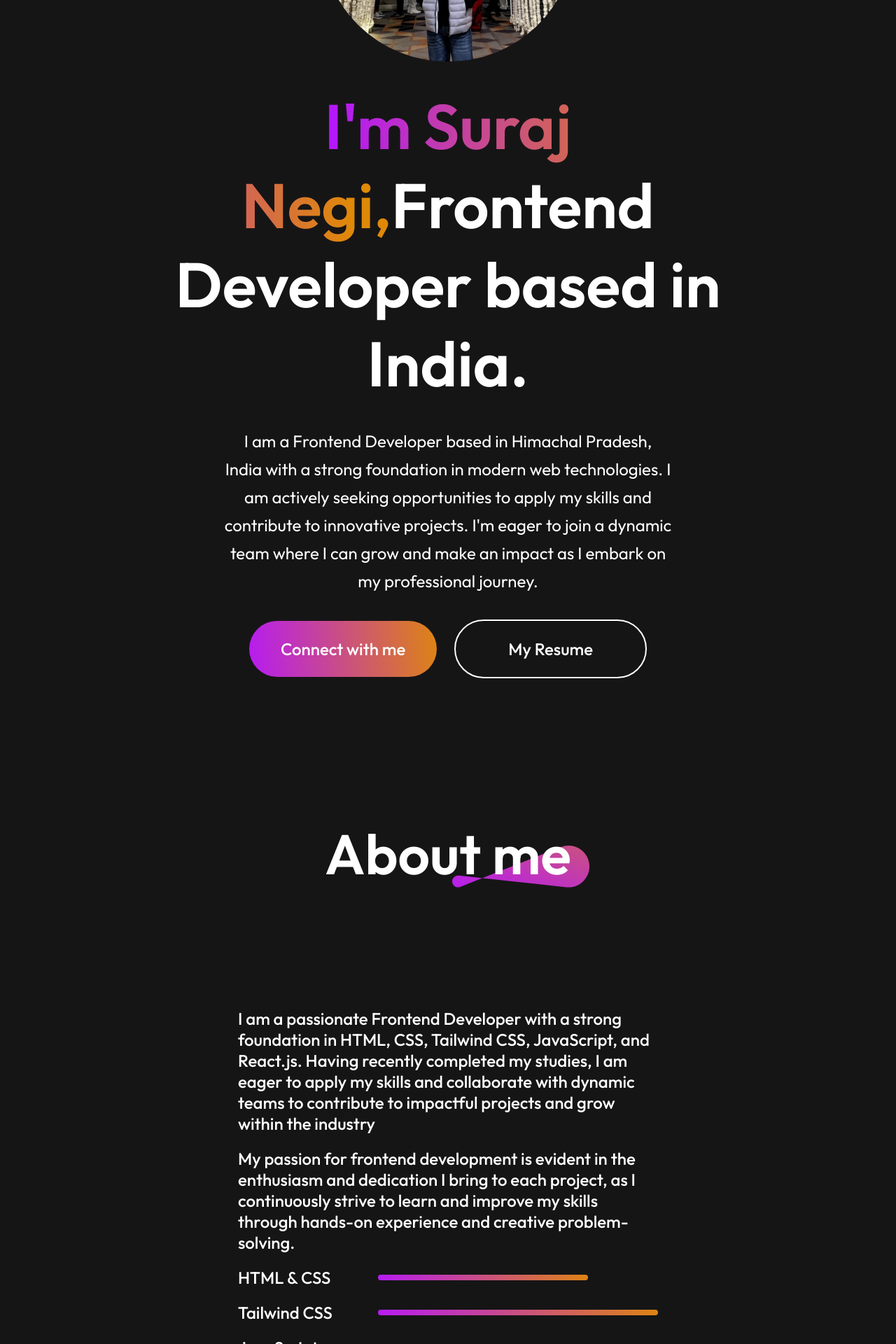
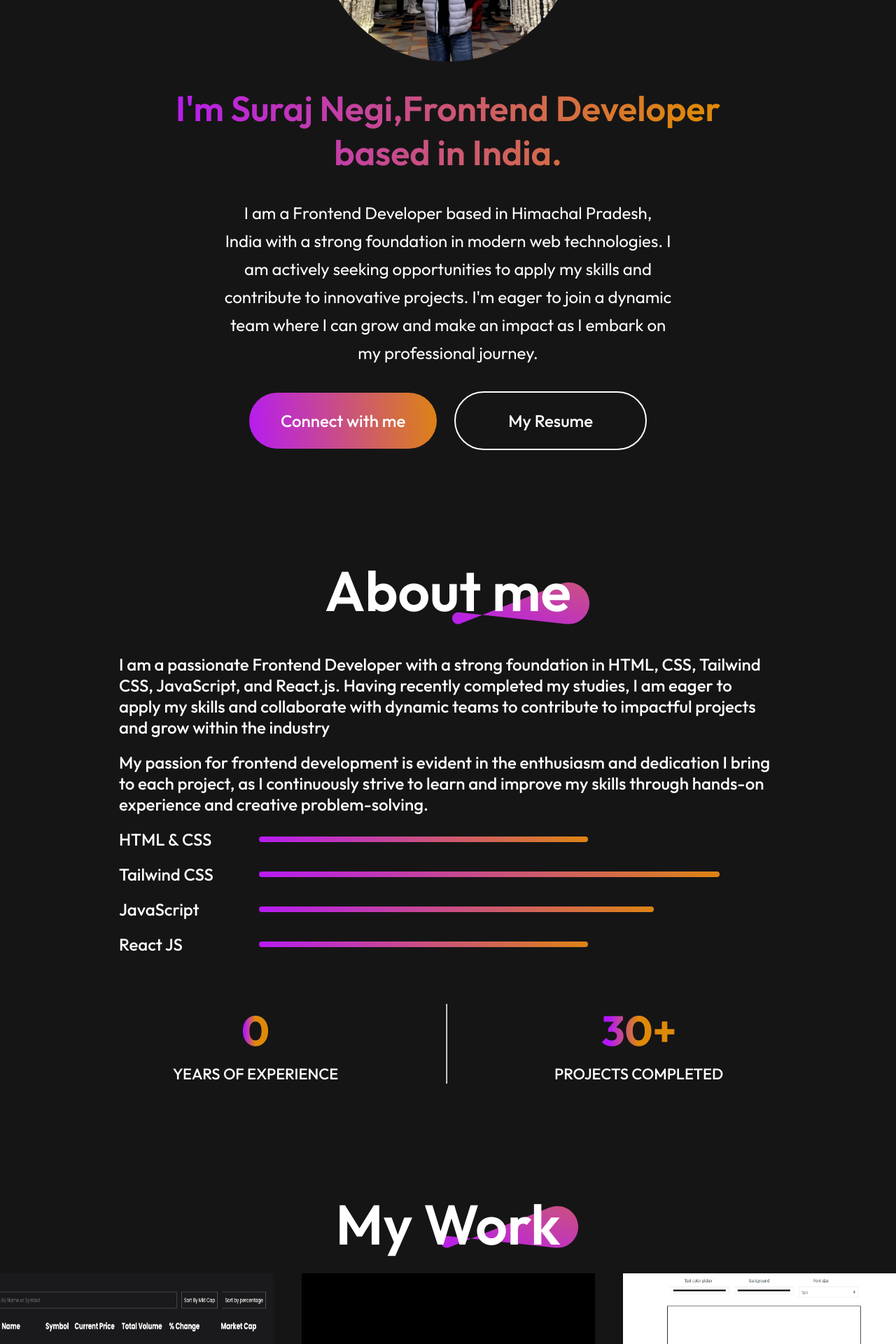
Before and after one commit to negisuraj080/portfolio-react, a React (Vite) app: page / in a window 1280 px wide. Shown: the part 520-2440 px from the top of the page at 70% size. Built offline with nearby package versions, Linux system fonts and the light colour scheme.

Commit message:
some changes

```diff
--- a/src/App.jsx
+++ b/src/App.jsx
@@ -10,7 +10,7 @@ function App() {
 
 
   return (
-    <div>
+    <div className='main-container'>
       <Navbar />
       <Hero />
       <About />
--- a/src/Components/About/About.css
+++ b/src/Components/About/About.css
@@ -4,7 +4,9 @@
     align-items: center;
     justify-content: center;
     gap: 20px;
-    margin: 150px 170px;
+    margin: 100px 170px 100px;
+
+
 }
 
 .about-tittle{
@@ -35,6 +37,9 @@
     gap: 20px;
     font-size: 24px;
     font-weight: 500;
+    margin-top: 20px;
+
+    margin-bottom: 20px;
 }
 
 .about-skills{
@@ -42,6 +47,7 @@
     flex-direction: column;
     gap: 20px;
     width: 100%;
+    margin-bottom: 50px;
 }
 
 .about-skill{
@@ -70,7 +76,7 @@
     display: flex;
     width: 100%;
     justify-content: space-around;
-    margin-bottom: 80px;
+
 }
 
 .about-achievement{
--- a/src/Components/About/About.jsx
+++ b/src/Components/About/About.jsx
@@ -9,7 +9,7 @@ const About = () => {
         <h1>About me</h1>
         <img src={logo} alt="" />
       </div>
-      <div className="about">
+      <div className="about1">
         <div className="about-para">
         <p>
         I am a passionate Frontend Developer with a strong foundation in HTML, CSS, Tailwind CSS, JavaScript, and React.js. Having recently completed my studies, I am eager to apply my skills and collaborate with dynamic teams to contribute to impactful projects and grow within the industry
--- a/src/Components/Contact/Contact.css
+++ b/src/Components/Contact/Contact.css
@@ -3,7 +3,7 @@
     flex-direction: column;
     align-items: center;
     justify-content: center;
-    gap: 80px;
+    gap: 40px;
     margin: 80px 170px;
 }
 
--- a/src/Components/Hero/Hero.css
+++ b/src/Components/Hero/Hero.css
@@ -12,13 +12,15 @@
   width: 360px;
 }
 
-.hero h1 {
+.head{
   text-align: center;
   width: 70%;
-  font-size: 90px;
+  font-size: 50px;
   font-weight: 600;
 }
-.hero h1 span {
+
+.head {
+
   background: linear-gradient(270deg, #df8908 10%, #b415ff 100%);
   background-clip: text;
   -webkit-background-clip: text;
--- a/src/Components/Hero/Hero.jsx
+++ b/src/Components/Hero/Hero.jsx
@@ -12,7 +12,7 @@ const Hero = () => {
   return (
     <div id='home' className='hero'>
       <img src={image} alt="" />
-      <h1><span>I'm Suraj Negi,</span>Frontend Developer based in India.</h1>
+      <div className='head'><span>I'm Suraj Negi,</span>Frontend Developer based in India.</div>
       <p>I am a Frontend Developer based in Himachal Pradesh, India with a strong foundation in modern web technologies. I am actively seeking opportunities to apply my skills and contribute to innovative projects. I'm eager to join a dynamic team where I can grow and make an impact as I embark on my professional journey.</p>
       <div className='hero-action'>
         <div className="hero-connect"><AnchorLink className="anchor-link" offset={50} href="#contact">Connect with me</AnchorLink></div>
--- a/src/Components/MyWork/MyWork.css
+++ b/src/Components/MyWork/MyWork.css
@@ -3,8 +3,8 @@
   flex-direction: column;
   align-items: center;
   justify-content: center;
-  gap: 80px;
-  margin: 80px 170px;
+  gap: 20px;
+  margin: 150px 170px;
 }
 
 .mywork-tittle {
@@ -56,7 +56,6 @@
     padding: 30px 60px;
     font-size: 22px;
     font-weight: 500;
-    margin-bottom: 80px;
     transition: 0.6s;
     cursor: pointer;
 }
--- a/src/Components/MyWork/MyWork.jsx
+++ b/src/Components/MyWork/MyWork.jsx
@@ -5,6 +5,11 @@ import mywork_data from "../../assets/mywork_data";
 import arrow from "../../assets/arrow.svg"
 
 const MyWork = () => {
+const handleShowMore = () =>{
+  window.open("https://app.netlify.com/teams/negisuraj080/sites", "_blank");
+
+}
+
   return (
     <div id="work" className="mywork">
       <div className="mywork-tittle">
@@ -17,7 +22,7 @@ const MyWork = () => {
         })}
       </div>
       <div className="mywork-showmore">
-        <p>Show More</p>
+        <p onClick={handleShowMore}>Show More</p>
         <img src={arrow} alt="" />
       </div>
     </div>
```
